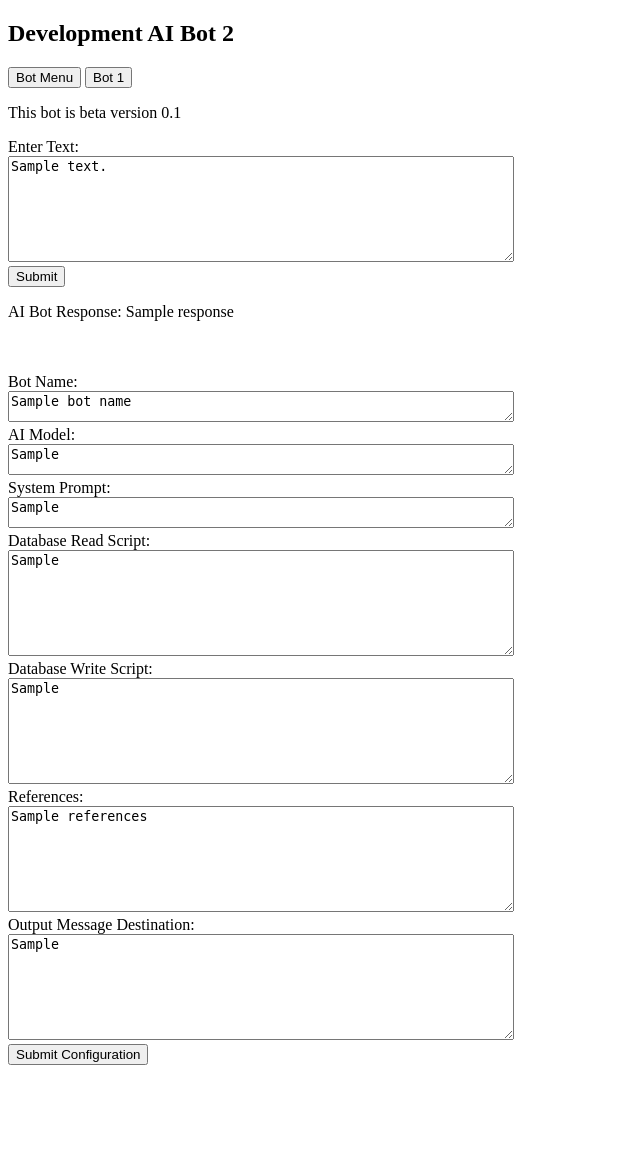
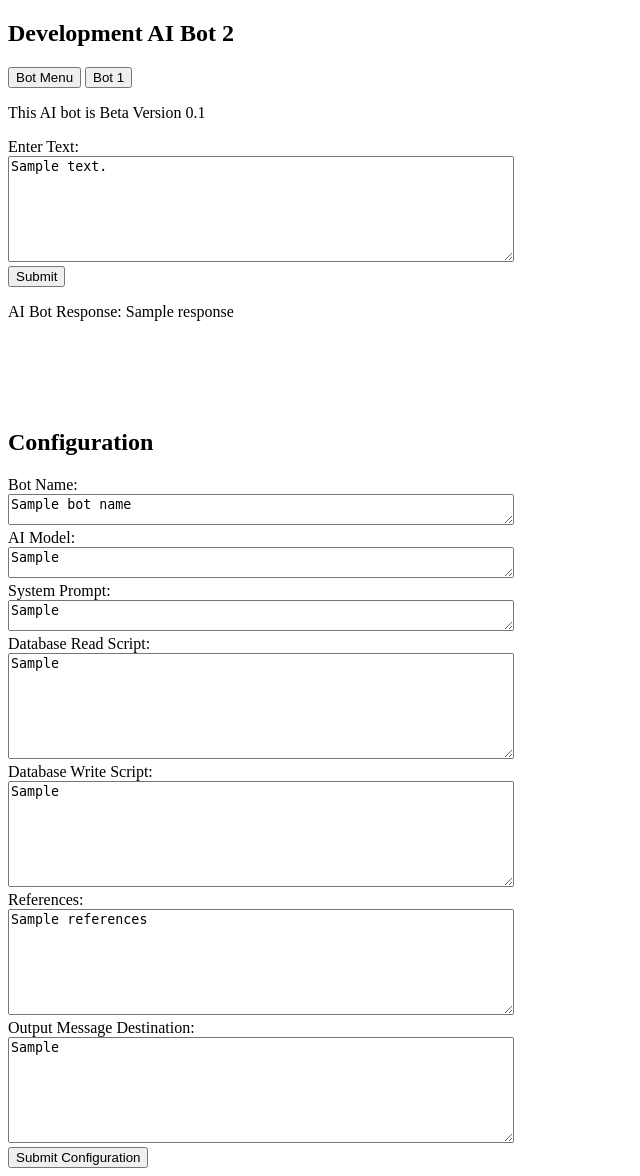
Before and after one commit to stuarth-afk/AI_Project_1, a Flask app: template templates/page_2.html in a window 1280 px wide. Shown: the whole page, without its empty margins (0-640 px from the left). Before the commit the page ends 1065 px from the top, so only its background shows below. Run offline with Flask 3, Linux system fonts and the light colour scheme; the template is opened without the code that fills it: most values are stand-ins (such as "Sample title", 1, 10 or a date in 2020).

Commit message:
Update page_2.html

```diff
--- a/templates/page_2.html
+++ b/templates/page_2.html
@@ -7,16 +7,16 @@
 <h2>Development AI Bot 2</h2>
 <a href="{{ url_for('index') }}"><button>Bot Menu</button></a>
 <a href="{{ url_for('page_1') }}"><button>Bot 1</button></a>
-<p>This bot is beta version 0.1<p>
+<p>This AI bot is Beta Version 0.1<p>
 <form action="/page_2" method="post">
   <label for="text">Enter Text:</label><br>
   <textarea id="text" name="text" style="width: 500px; height: 100px;">{{ user_text }}</textarea><br>
   <input type="submit" value="Submit">
 </form>
 
-<p>AI Bot Response: {{ response }}</p><br><br>
+<p>AI Bot Response: {{ response }}</p><br><br><br><br>
 
-
+<h2>Configuration</h2>
 <form action="/submit_config" method="post">
   <label for="bot_name">Bot Name:</label><br>
   <textarea id="text" name="text" style="width: 500px; height: 25px;">{{ bot_name }}</textarea><br>
```
